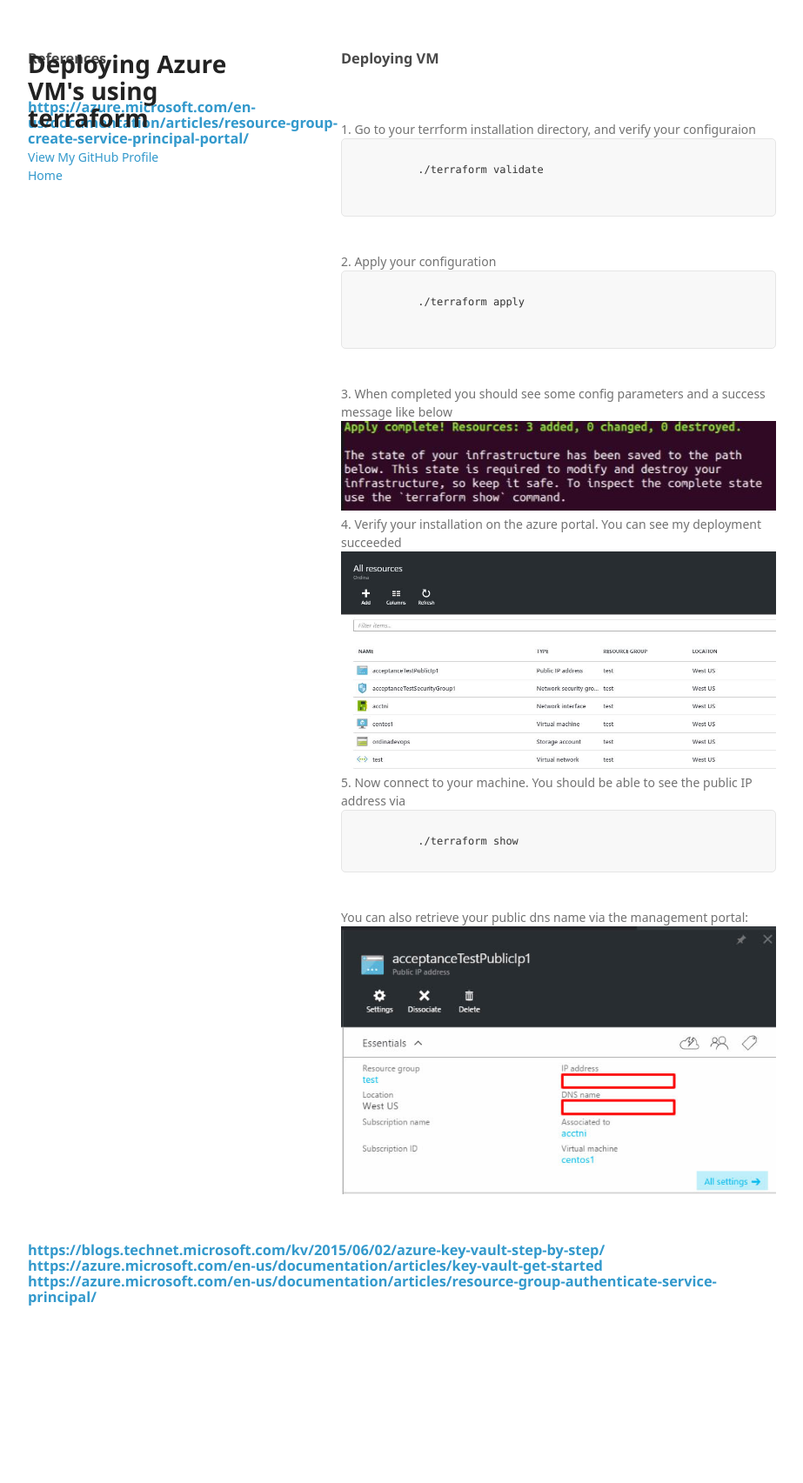
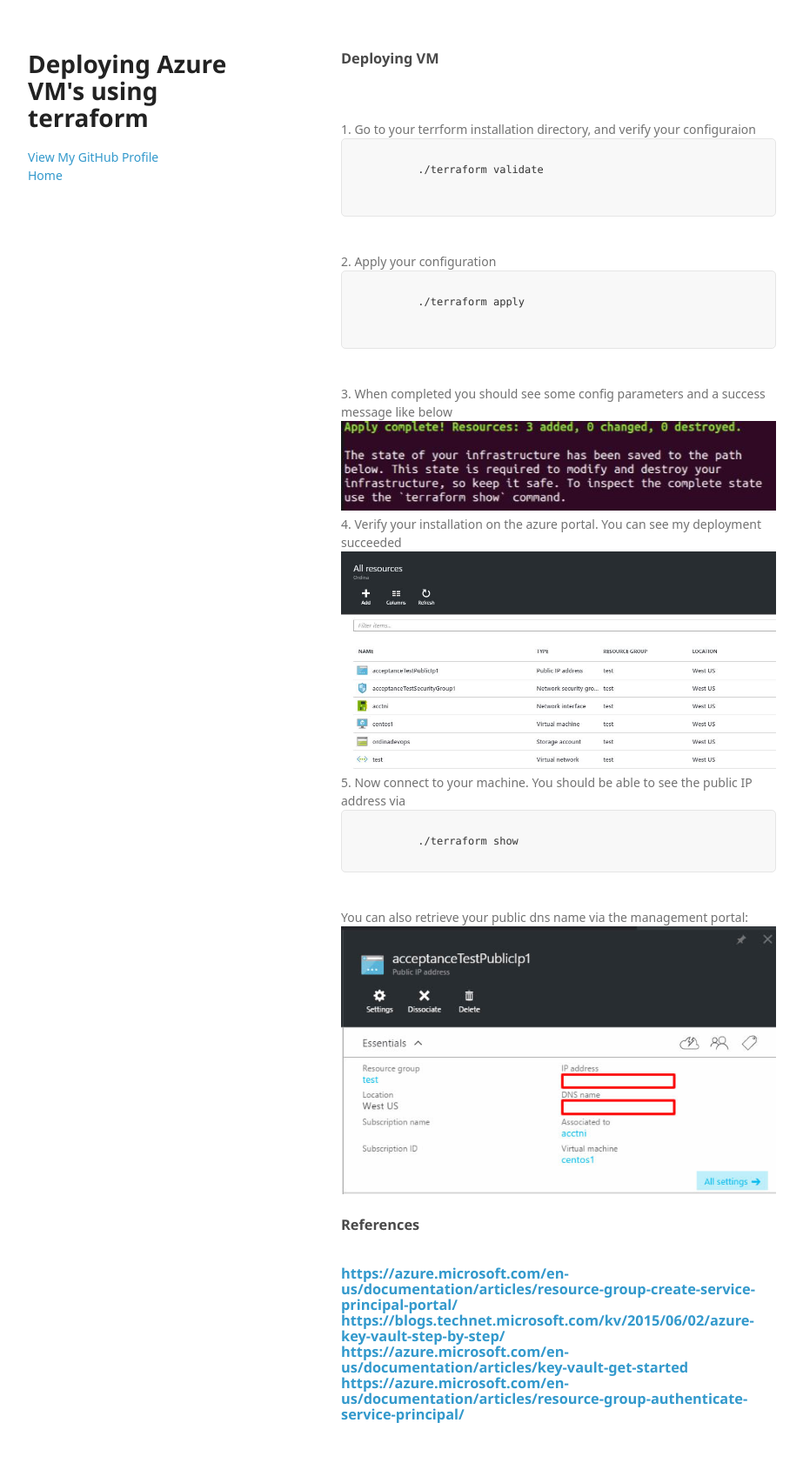
Before and after one commit to arjenwilly/arjenwilly.github.io, a Jekyll site: the page terraform3.html, which Jekyll copies as it is, in a window 1280 px wide. Shown: the whole page at 87% size, without its empty margins (178-1101 px from the left). Built offline with Jekyll 4.4.1, drawn with Linux system fonts in a browser that asks for light colours; some web fonts are replaced; before the commit the page ends 1578 px from its top, so only the background shows below that.

Commit message:
Update terraform3.html

```diff
--- a/terraform3.html
+++ b/terraform3.html
@@ -49,16 +49,16 @@
           ./terraform show
         </code></pre><br>
         You can also retrieve your public dns name via the management portal:<br>
-        <img src="images/publicsettings.jpg" class="inline"/><br>
-
-
-      </section>
+        <img src="images/publicsettings.jpg" class="inline"/><br><br>
     <h3>References<h3><br>
     <a href="https://azure.microsoft.com/en-us/documentation/articles/resource-group-create-service-principal-portal/">https://azure.microsoft.com/en-us/documentation/articles/resource-group-create-service-principal-portal/</a><br>
     <a href="https://blogs.technet.microsoft.com/kv/2015/06/02/azure-key-vault-step-by-step/">https://blogs.technet.microsoft.com/kv/2015/06/02/azure-key-vault-step-by-step/</a><br>
     <a href="https://azure.microsoft.com/en-us/documentation/articles/key-vault-get-started">https://azure.microsoft.com/en-us/documentation/articles/key-vault-get-started</a><br>
     <a href="https://azure.microsoft.com/en-us/documentation/articles/resource-group-authenticate-service-principal/">https://azure.microsoft.com/en-us/documentation/articles/resource-group-authenticate-service-principal/</a><br>
 
+      </section>
+
+
     <script src="javascripts/scale.fix.js"></script>
 
   </body>
```
